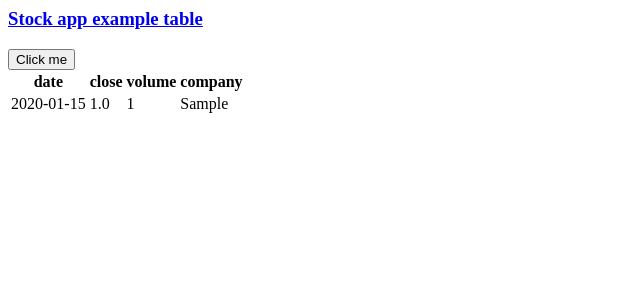
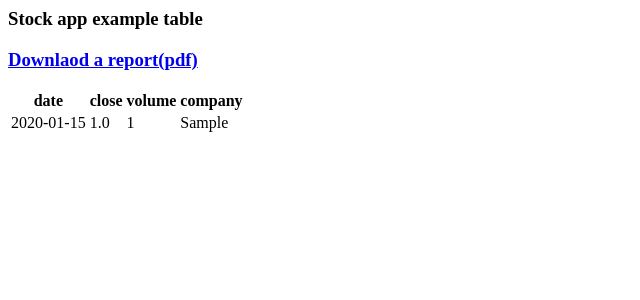
Before and after one commit to sungmin-yang/ansible-aws-docker-app, a Flask app: page / in a window 1280 px wide. Shown: the top 300 px of the page, without its empty margins (0-640 px from the left). Run offline with Flask 2, Linux system fonts and the light colour scheme; tables that the repository leaves empty hold one stand-in row (values such as "Sample post"); parts of the project's set-up code (start-up, migrations or seed data) failed here and were passed over; some libraries are stand-ins or nearby versions.

Commit message:
Bug fixing

```diff
--- a/app/retrieve_subset.py
+++ b/app/retrieve_subset.py
@@ -25,7 +25,7 @@ stockdb.connect_db()
 
 sql = """
     COPY (
-        select * from students limit 10
+        select * from stocks limit 10
     ) TO STDOUT WITH CSV HEADER
 """
 
--- a/app/stockDB.py
+++ b/app/stockDB.py
@@ -25,7 +25,7 @@ class StockDB(object):
         self.conn_string = f'{db_type}://{db_id}:{db_password}@{db_host}:{db_port}/{db_name}'
         # SQLite allows a raw connection for the pd.to_sql, we need to combine with psycopg2.
         self.conn_string_magic = f'{db_type_magic}://{db_id}:{db_password}@{db_host}:{db_port}/{db_name}'
-        self.conn_string_masked = f'{db_type}://{db_id}:********@localhost:{db_port}/{db_name}'
+        self.conn_string_masked = f'{db_type}://{db_id}:********@{db_host}:{db_port}/{db_name}'
         self.db = None
         self.conn = None
         self.cursor = None
--- a/app/templates/show_stock.html
+++ b/app/templates/show_stock.html
@@ -3,11 +3,13 @@
 	<title>Stock app</title>
     </head>
     <body>
+    <h3>
+	    <a>Stock app example table</a>
+	</h3>
 	<h3>
-	    <a href="{{ url_for('home') }}">Stock app example table</a>
+	    <a href="{{ url_for('download') }}">Downlaod a report(pdf)</a>
 	</h3>
 
-    <button onclick="window.location.href={{ url_for('home') }}">Click me</button>
 	<table>
 	    <thead>
 		<tr>
```
